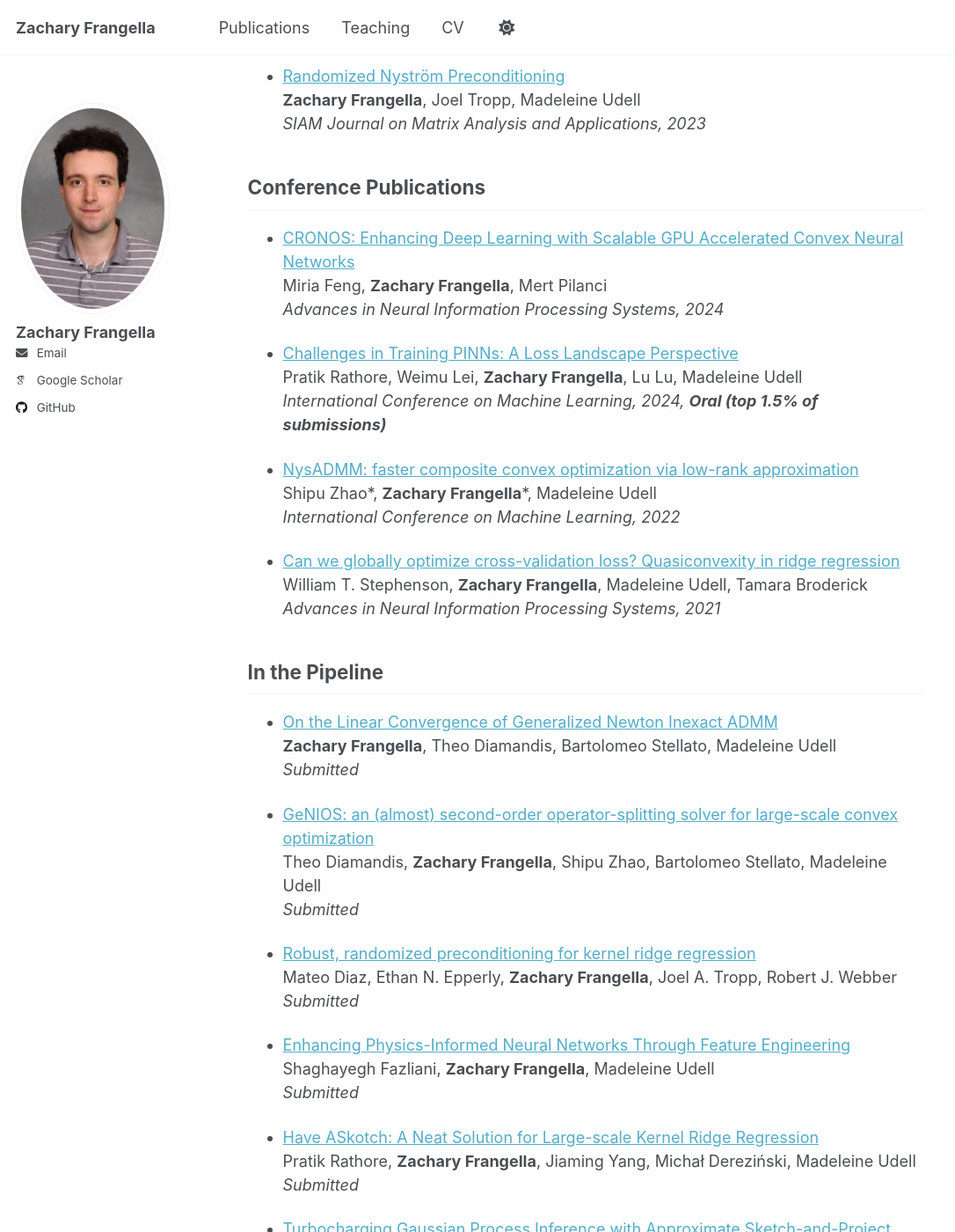
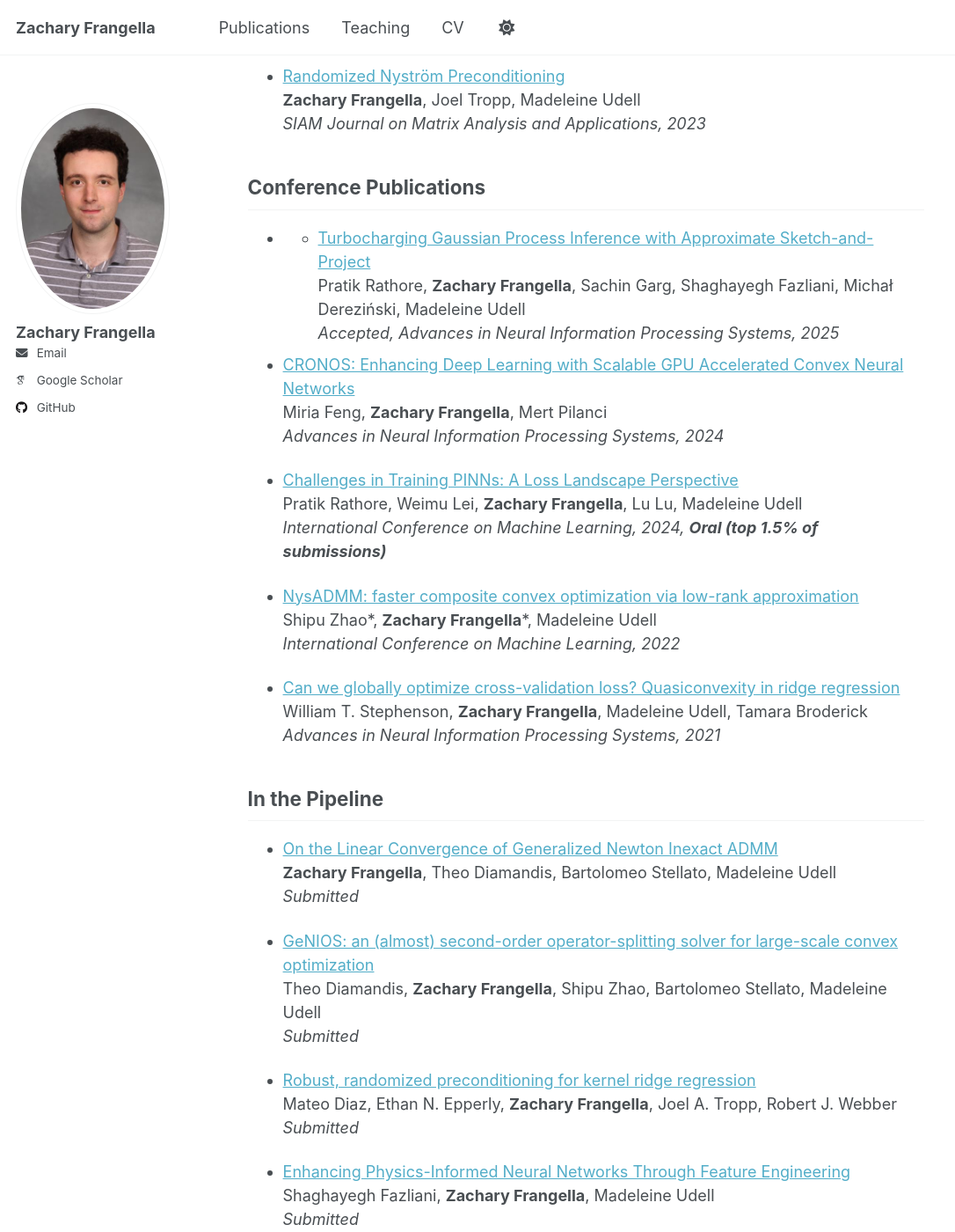
Before and after one commit to zfrangella/zfrangella.github.io, a Jekyll site: the page built from _pages/publications.md, in a window 1280 px wide and 1400 px high, scrolled down 670 px. Shown: the whole window at 88% size, without its empty margins (0-1086 px from the left). Built offline with Jekyll 4.4.1, drawn with Linux system fonts in a browser that asks for light colours; some web fonts are replaced; a script that is not in the unit is left out; some of the changed text lies outside the part shown.

Commit message:
Update publications.md

```diff
--- a/_pages/publications.md
+++ b/_pages/publications.md
@@ -26,6 +26,10 @@ _Journal of Machine Learning Research, 2024_
   _SIAM Journal on Matrix Analysis and Applications, 2023_
 
 ## Conference Publications
+- - [Turbocharging Gaussian Process Inference with Approximate Sketch-and-Project](https://arxiv.org/pdf/2505.13723?)<br>
+ Pratik Rathore, **Zachary Frangella**, Sachin Garg, Shaghayegh Fazliani, Michał Dereziński, Madeleine Udell<br>
+ _Accepted, Advances in Neural Information Processing Systems, 2025_
+
 - [CRONOS: Enhancing Deep Learning with Scalable GPU Accelerated Convex Neural Networks](https://openreview.net/pdf?id=YfLzYczAo3)<br>
   Miria Feng, **Zachary Frangella**, Mert Pilanci<br>
   _Advances in Neural Information Processing Systems, 2024_
@@ -63,10 +67,6 @@ Theo Diamandis, **Zachary Frangella**, Shipu Zhao, Bartolomeo Stellato, Madelein
 Pratik Rathore, **Zachary Frangella**, Jiaming Yang, Michał Dereziński, Madeleine Udell<br>
   _Submitted_
 
-- [Turbocharging Gaussian Process Inference with Approximate Sketch-and-Project](https://arxiv.org/pdf/2505.13723?)<br>
- Pratik Rathore, **Zachary Frangella**, Sachin Garg, Shaghayegh Fazliani, Michał Dereziński, Madeleine Udell<br>
- _Submitted_
-
 - [SAPPHIRE: Preconditioned Stochcastic Variance Reduction for Faster Large-Scale Statistical Learning](https://github.com/zfrangella/zfrangella.github.io/files/SAPPHIRE.pdf)<br>
  Jingruo Sun, **Zachary Frangella**, Madeleine Udell<br>
  _Submitted_
```
